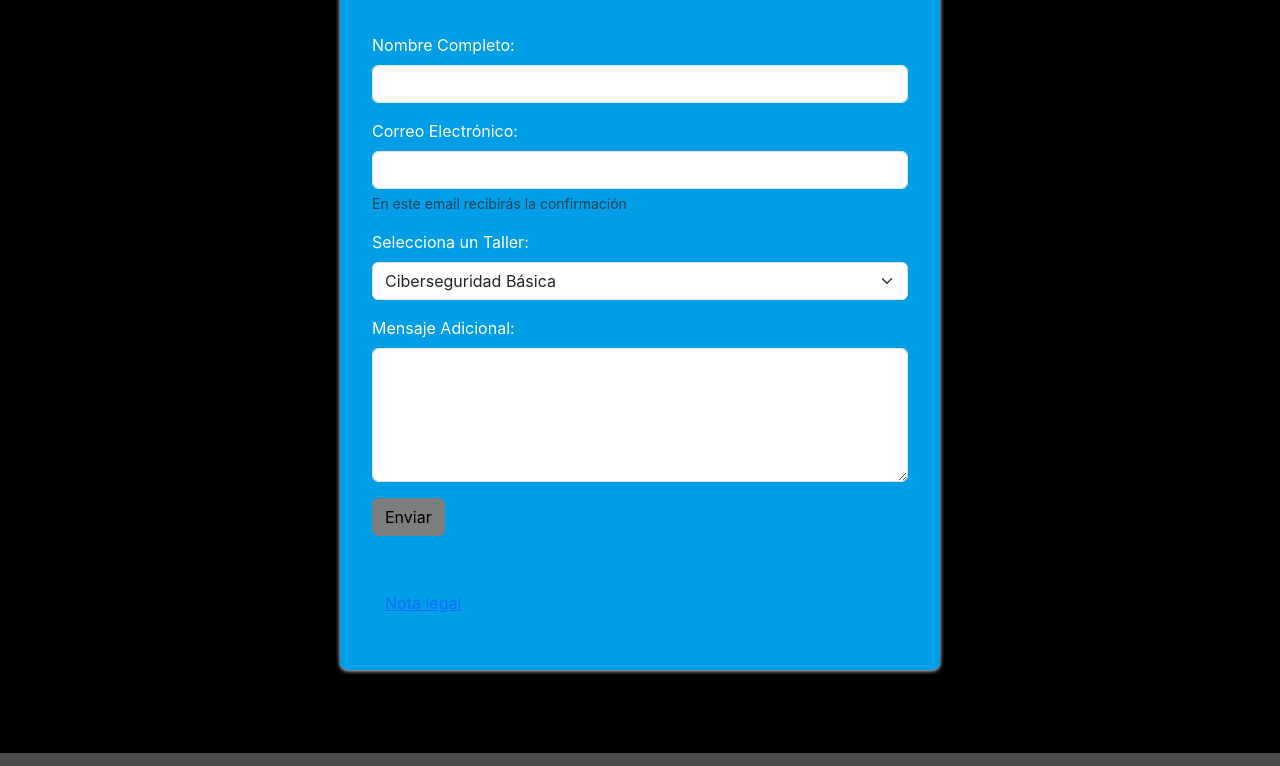
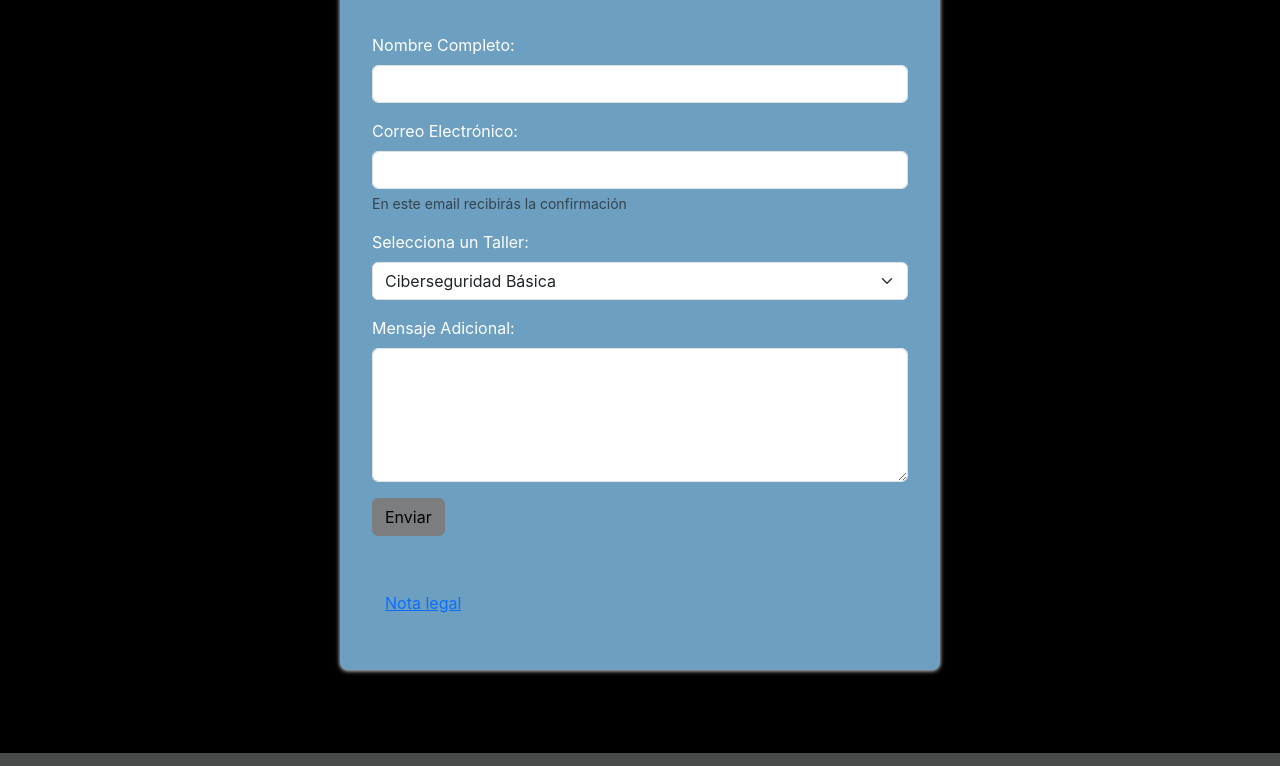
Before and after one commit to kdelbarrio/m4_258_pec2, a website built with Parcel: page src/formulario.html in a window 1280 px wide. Shown: the part 243-1009 px from the top of the page. Built offline with nearby package versions, Linux system fonts and the light colour scheme.

Commit message:
Estilo colo de fondo de formulario

```diff
--- a/src/assets/styles/pages/_formulario.scss
+++ b/src/assets/styles/pages/_formulario.scss
@@ -3,7 +3,7 @@
     max-width: 600px;
     padding: 2em;
     margin: 4vw auto;
-    background-color: color(display-p3 0.27 0.61 0.88);
+    background-color: color(display-p3 0.47 0.62 0.74);
     border-radius: 1vh;
     box-shadow: 0 .1vh .5vh hsla(120, 7%, 97%, 0.966);
 
```
